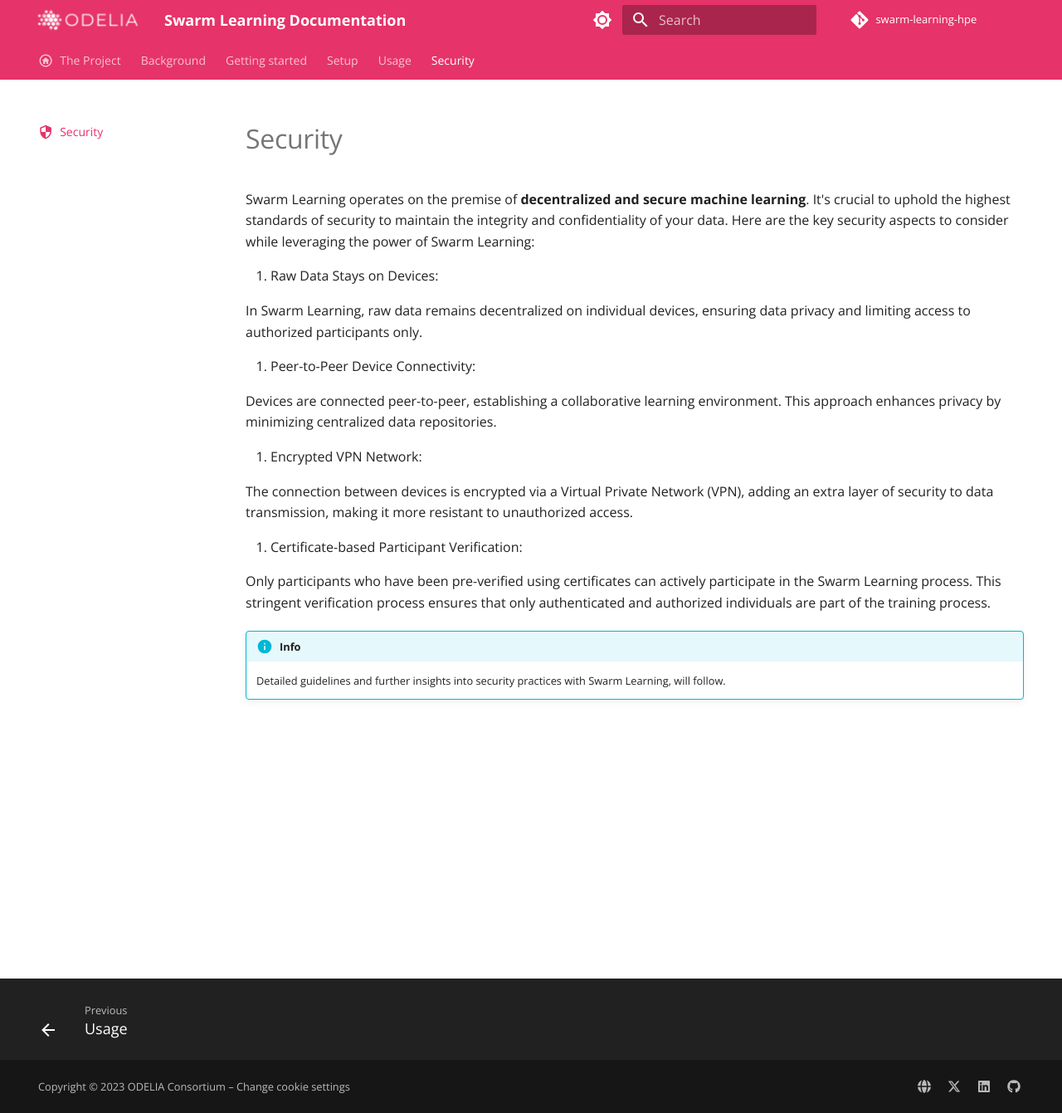
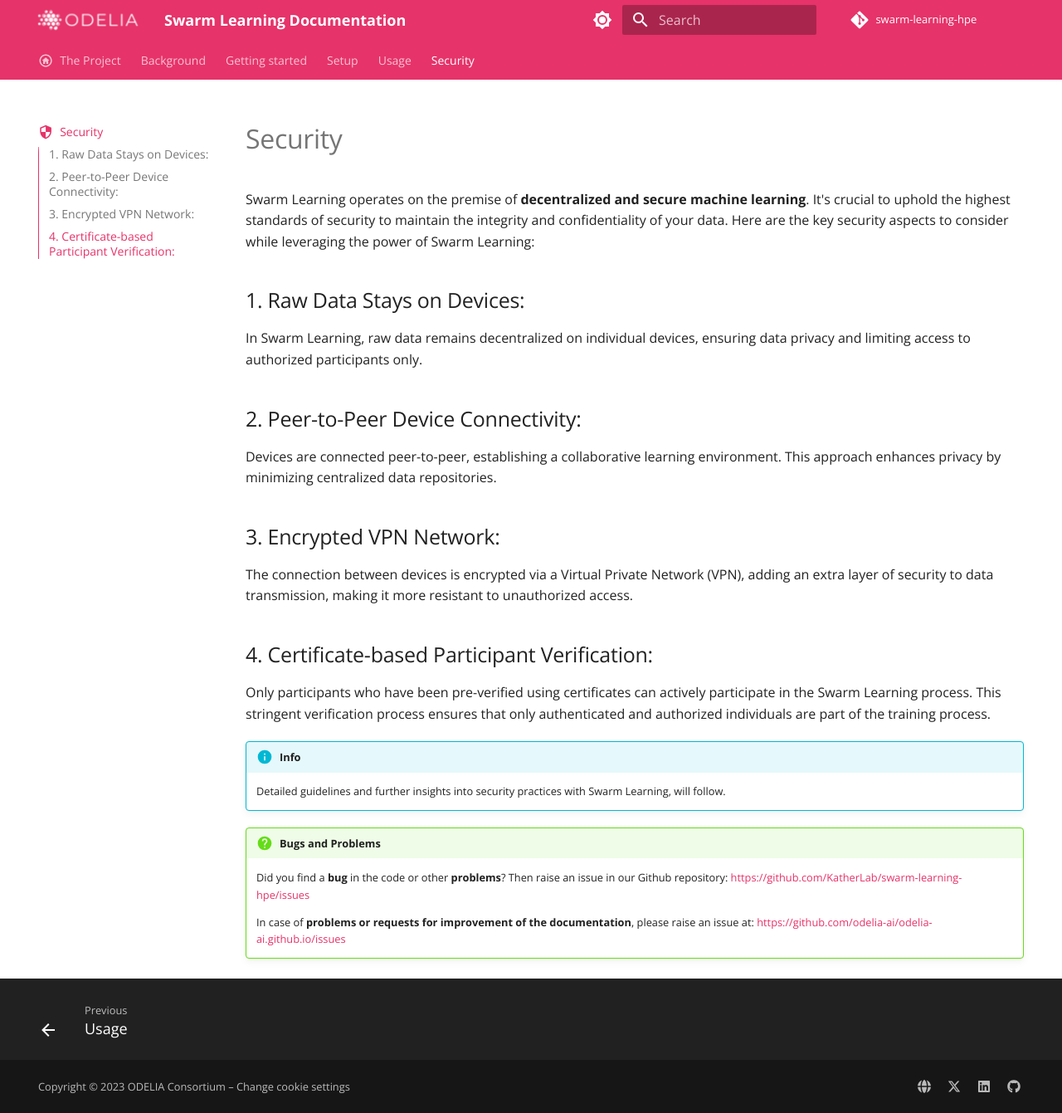
Before and after one commit to odelia-ai/odelia-ai.github.io, an MkDocs documentation site: the page built from docs/6_security.md, in a window 1280 px wide and 1341 px high. Shown: the whole window at 83% size. Built offline with MkDocs 1.6.1 and Material for MkDocs 9.7.7, drawn with Linux system fonts in a browser that asks for light colours; comment, search, counter and statistics services are not loaded.

Commit message:
Update 6_security.md

```diff
--- a/docs/6_security.md
+++ b/docs/6_security.md
@@ -9,21 +9,26 @@
 
 Swarm Learning operates on the premise of **decentralized and secure machine learning**. It's crucial to uphold the highest standards of security to maintain the integrity and confidentiality of your data. Here are the key security aspects to consider while leveraging the power of Swarm Learning:
 
-1. Raw Data Stays on Devices:
+## 1. Raw Data Stays on Devices:
 
 In Swarm Learning, raw data remains decentralized on individual devices, ensuring data privacy and limiting access to authorized participants only.
 
-2. Peer-to-Peer Device Connectivity:
+## 2. Peer-to-Peer Device Connectivity:
 
 Devices are connected peer-to-peer, establishing a collaborative learning environment. This approach enhances privacy by minimizing centralized data repositories.
 
-3. Encrypted VPN Network:
+## 3. Encrypted VPN Network:
 
 The connection between devices is encrypted via a Virtual Private Network (VPN), adding an extra layer of security to data transmission, making it more resistant to unauthorized access.
 
-4. Certificate-based Participant Verification:
+## 4. Certificate-based Participant Verification:
 
 Only participants who have been pre-verified using certificates can actively participate in the Swarm Learning process. This stringent verification process ensures that only authenticated and authorized individuals are part of the training process.
 
 !!! info
     Detailed guidelines and further insights into security practices with Swarm Learning, will follow.
+
+!!! question "Bugs and Problems"
+    Did you find a **bug** in the code or other **problems**? Then raise an issue in our Github repository: [https://github.com/KatherLab/swarm-learning-hpe/issues](https://github.com/KatherLab/swarm-learning-hpe/issues)
+
+    In case of **problems or requests for improvement of the documentation**, please raise an issue at: [https://github.com/odelia-ai/odelia-ai.github.io/issues](https://github.com/odelia-ai/odelia-ai.github.io/issues)
```
